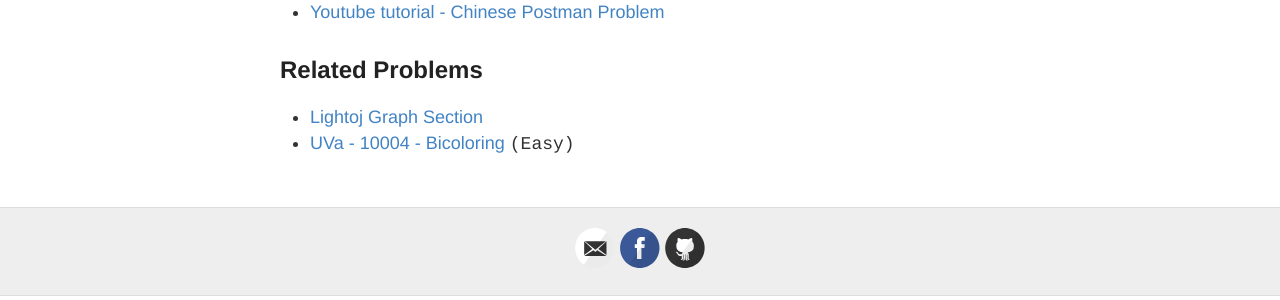
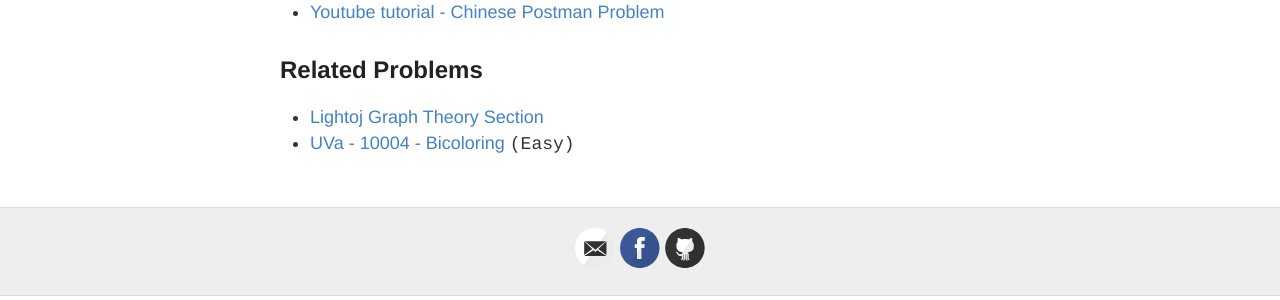
Before and after one commit to baps-bgd/baps-bgd.github.io, a Jekyll site: the page built from _posts/2020-10-18-graphs.md, in a window 1280 px wide. Shown: the part 456-756 px from the top of the page. Built offline with Jekyll 4.4.1, drawn with Linux system fonts in a browser that asks for light colours.

Commit message:
Update 2020-10-18-graphs.md

```diff
--- a/_posts/2020-10-18-graphs.md
+++ b/_posts/2020-10-18-graphs.md
@@ -12,5 +12,5 @@
 
 ## Related Problems
 
-- [Lightoj Graph Section](http://lightoj.com/volume_problemcategory.php?main_category=Graph%20Theory){:target="\_blank"}
+- [Lightoj Graph Theory Section](https://lightoj.com/problems/category/graph){:target="\_blank"}
 - [UVa - 10004 - Bicoloring](https://onlinejudge.org/external/100/10004.pdf){:target="\_blank"} `(Easy)`
```
